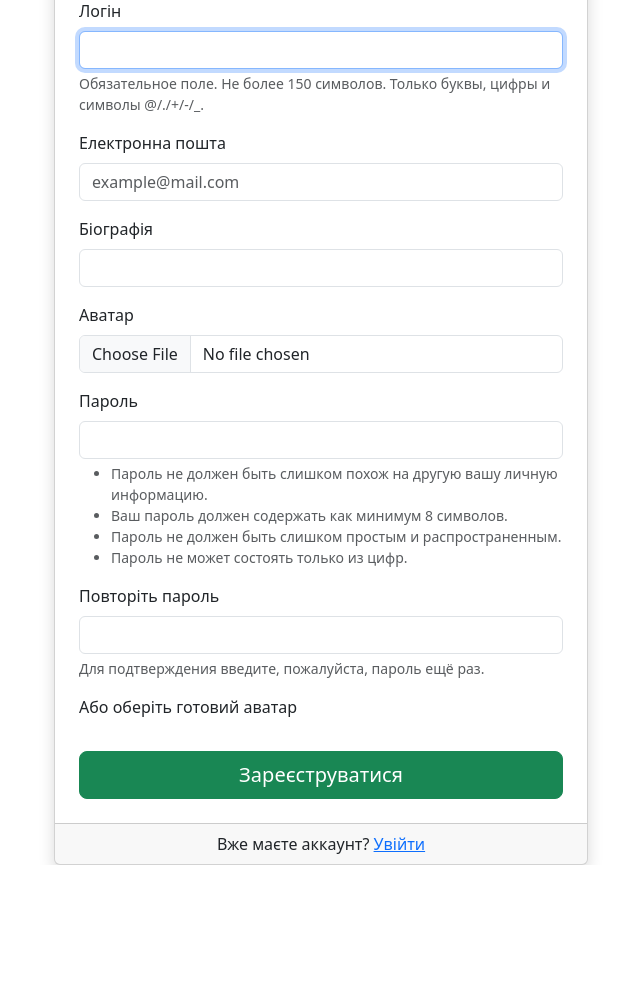
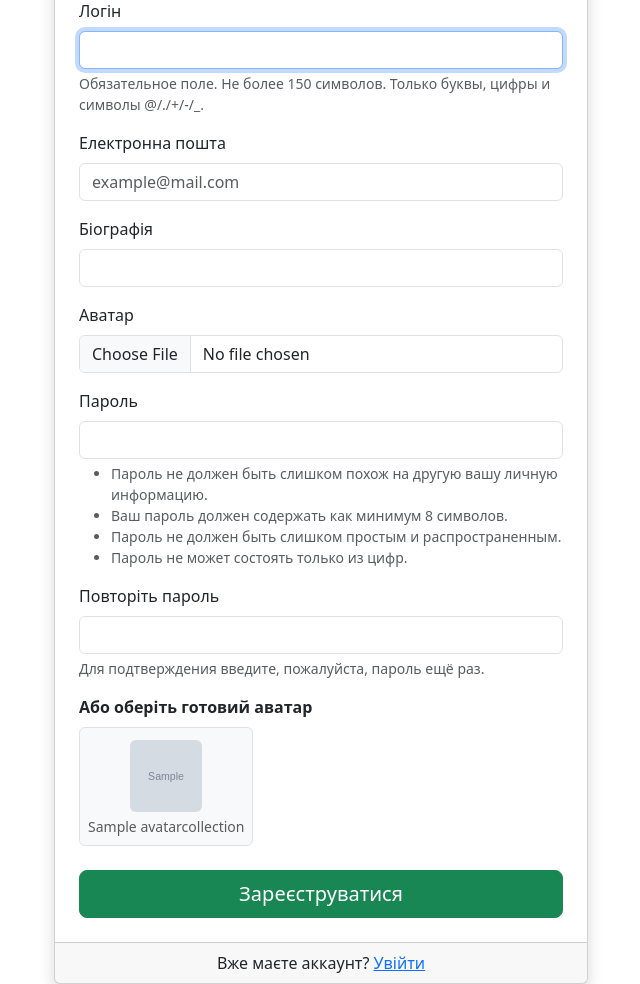
Before and after one commit to VladislavPavlyuk/BookWorms-main, a Django app: page /register/ in a window 1280 px wide. Shown: the part 181-1165 px from the top of the page, without its empty margins (319-959 px from the left). Before the commit the page ends 1046 px from the top, so only its background shows below. Run offline with Django 5.2, Linux system fonts and the light colour scheme; tables that the repository leaves empty hold one stand-in row (values such as "Sample post"); grey boxes marked "Sample" are stand-in pictures.

Commit message:
Implement avatar selection UI in registration and profile edit forms
- Added an avatar collection picker to the registration and profile edit templates.
- Updated the registration form to conditionally include the avatar picker for avatar_choice field.
- Enhanced the profile edit form to display the current avatar and include the avatar selection interface.
- Improved form field labels for better accessibility.

```diff
--- /dev/null
+++ b/bookworms/mainApp/templates/mainApp/includes/avatar_collection_picker.html
@@ -0,0 +1,33 @@
+{% comment %}
+  Форма з полем avatar_choice (ModelChoiceField → AvatarCollection).
+  Радіо + прев’ю зображення (default_avatars у MEDIA).
+{% endcomment %}
+<div class="mb-3 profile-avatar-picker">
+    <div class="form-label fw-semibold">{{ form.avatar_choice.label }}</div>
+    <div class="d-flex flex-wrap gap-3 align-items-start">
+        {% for item in form.fields.avatar_choice.queryset %}
+            {% if item.image %}
+                <label class="avatar-item d-inline-block text-center border rounded p-2 bg-light">
+                    <input type="radio"
+                           class="btn-check"
+                           name="{{ form.avatar_choice.html_name }}"
+                           value="{{ item.pk }}"
+                           id="id_avatar_choice_item_{{ item.pk }}"
+                           {% if form.avatar_choice.value == item.pk %}checked{% endif %}>
+                    <img src="{{ item.image.url }}"
+                         alt="{{ item.name }}"
+                         width="72"
+                         height="72"
+                         class="rounded mt-1 d-block mx-auto"
+                         style="object-fit: cover;">
+                    <span class="small text-muted d-block mt-1">{{ item.name }}</span>
+                </label>
+            {% endif %}
+        {% empty %}
+            <p class="text-muted small mb-0">Колекція порожня. Додайте аватари в адмінці: «Колекція аватарів».</p>
+        {% endfor %}
+    </div>
+    {% if form.avatar_choice.errors %}
+        <div class="text-danger small mt-1">{{ form.avatar_choice.errors|striptags }}</div>
+    {% endif %}
+</div>
--- a/bookworms/mainApp/templates/mainApp/register.html
+++ b/bookworms/mainApp/templates/mainApp/register.html
@@ -13,8 +13,11 @@
                         {% csrf_token %}
 
                         {% for field in form %}
+                            {% if field.name == "avatar_choice" %}
+                                {% include "mainApp/includes/avatar_collection_picker.html" %}
+                            {% else %}
                             <div class="mb-3">
-                                <label class="form-label font-weight-bold">{{ field.label }}</label>
+                                <label class="form-label font-weight-bold" for="{{ field.id_for_label }}">{{ field.label }}</label>
                                 {{ field }}
                                 {% if field.errors %}
                                     <div class="text-danger small">
@@ -25,6 +28,7 @@
                                     <div class="form-text text-muted small">{{ field.help_text|safe }}</div>
                                 {% endif %}
                             </div>
+                            {% endif %}
                         {% endfor %}
 
                         <div class="d-grid gap-2 mt-4">
```
Also changed, not shown: bookworms/profileApp/templates/profileApp/profile_edit.html (+30 -4 lines).
